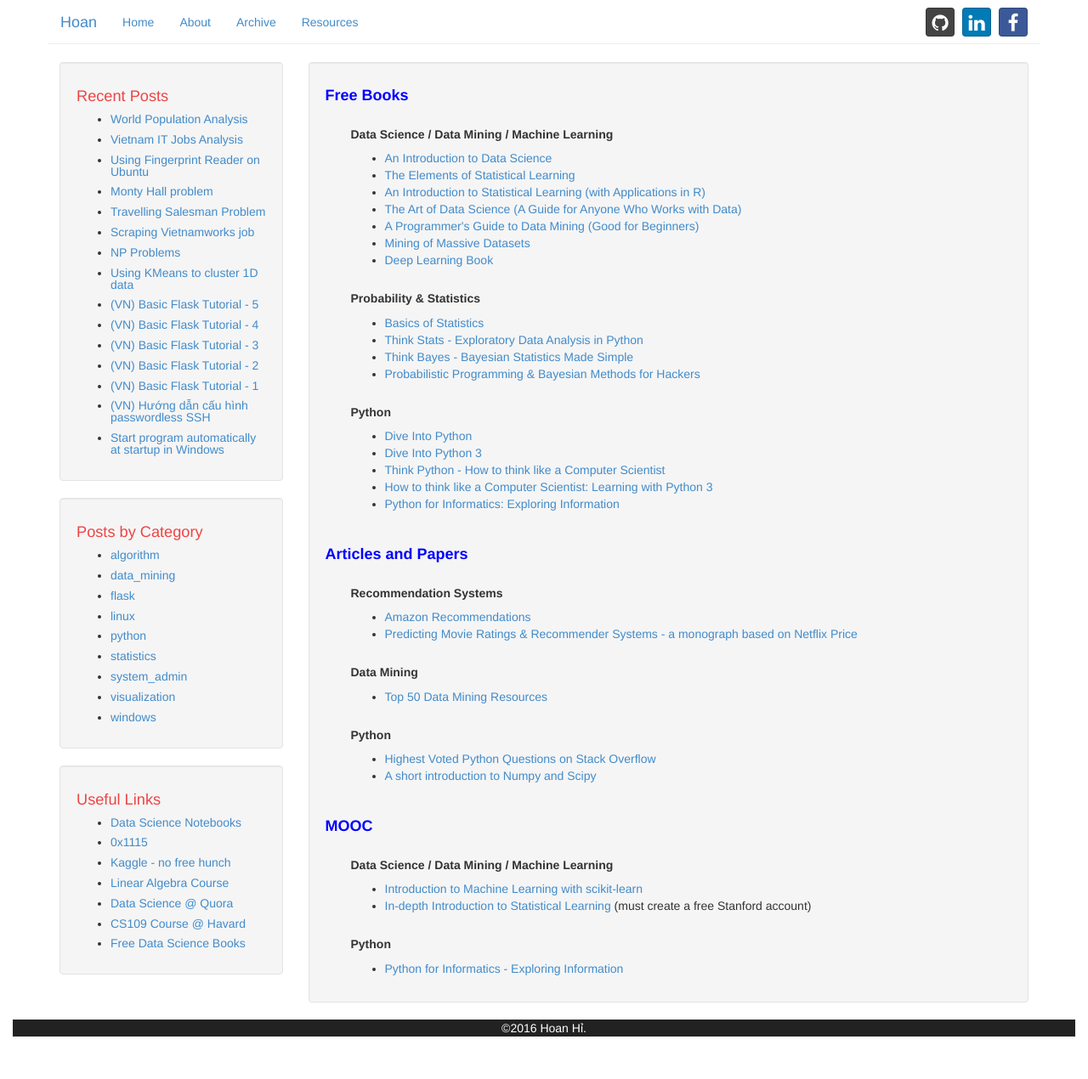
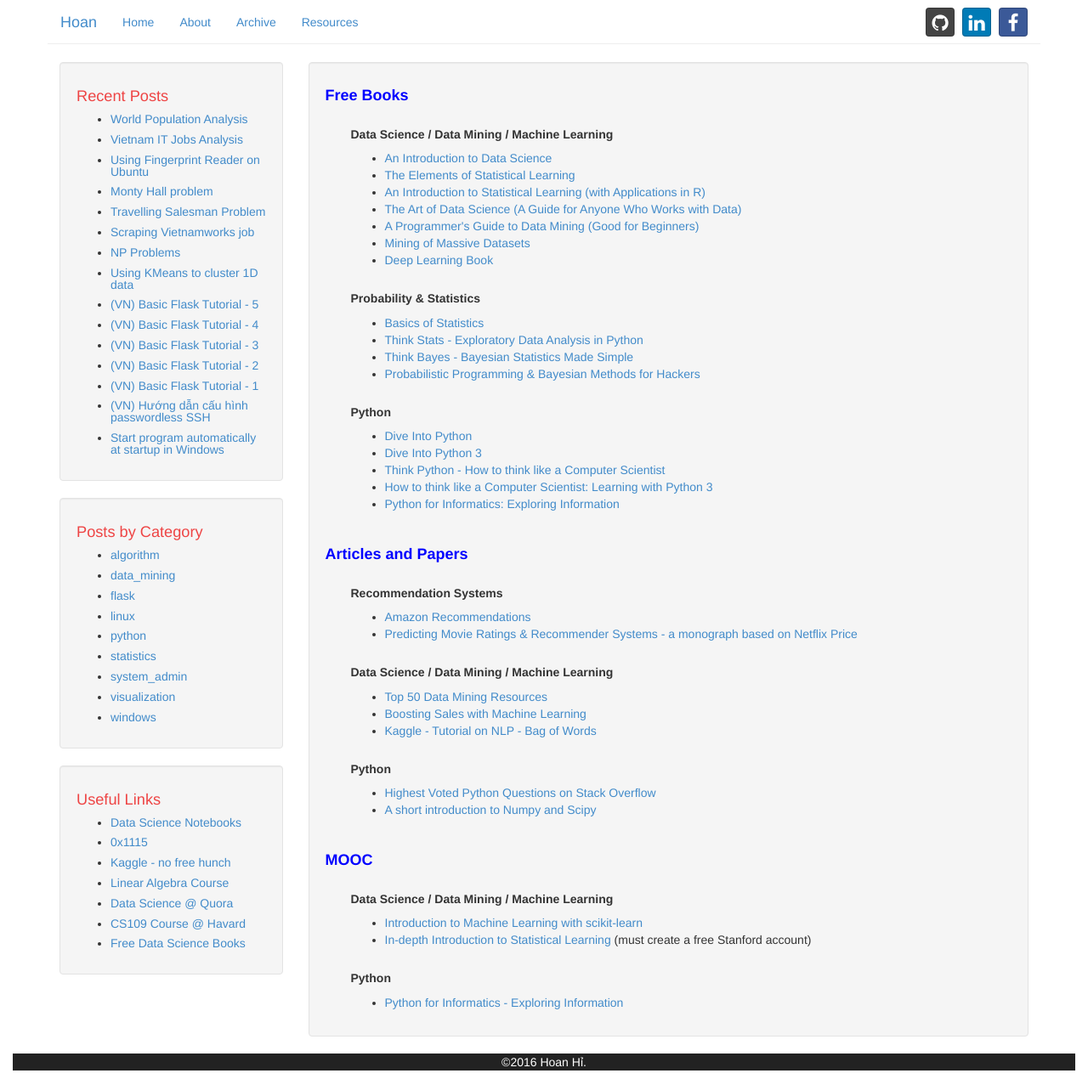
Before and after one commit to hoanvu/hoanvu.github.io, a Jekyll site: the page built from resources.html, in a window 1280 px wide. Shown: the whole page at 85% size. Built offline with Jekyll 4.4.1, drawn with Linux system fonts in a browser that asks for light colours; before the commit the page ends 1230 px from its top, so only the background shows below that.

Commit message:
add links to Resources

```diff
--- a/resources.html
+++ b/resources.html
@@ -52,10 +52,11 @@ layout: default
     </div>
 
     <div class ="indented">
-        <h5><strong>Data Mining</strong></h5>
+        <h5><strong>Data Science / Data Mining / Machine Learning</strong></h5>
         <ul>
             <li><a href="http://www.ngdata.com/data-mining-resources/" target="_blank">Top 50 Data Mining Resources</a></li>
-
+            <li><a href="https://medium.com/xeneta/boosting-sales-with-machine-learning-fbcf2e618be3#.kpypnuv9q" target="_blank">Boosting Sales with Machine Learning</a></li>
+            <li><a href="https://www.kaggle.com/c/word2vec-nlp-tutorial/details/part-1-for-beginners-bag-of-words" target="_blank">Kaggle - Tutorial on NLP - Bag of Words</a></li>
         </ul>
     </div>
 
```
